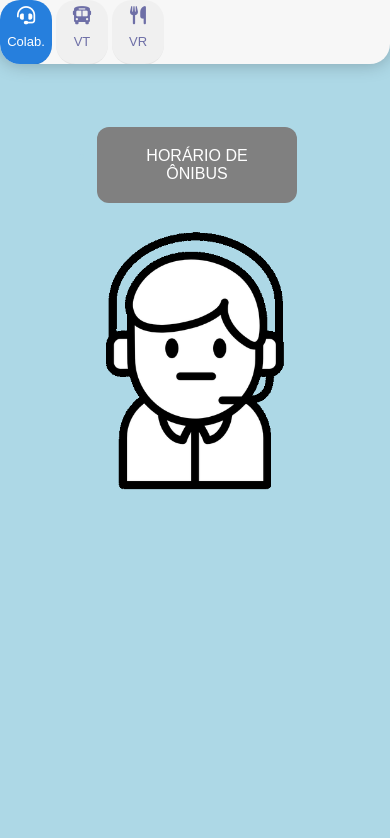
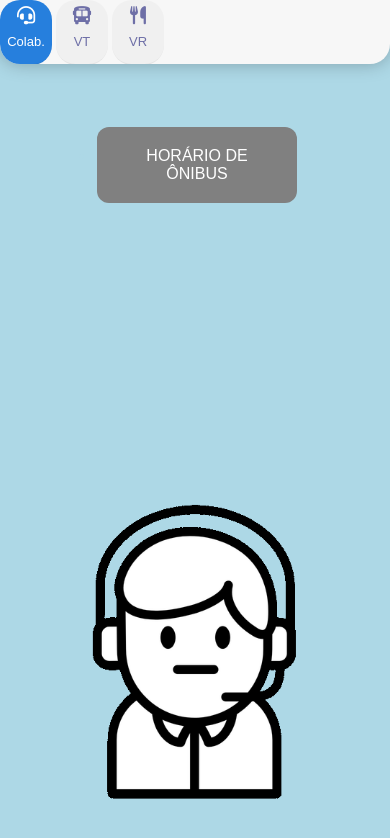
Before and after one commit to Jerizu/almaviva, a plain HTML site: page index.html in a window 390 px wide. Drawn offline with Linux system fonts and the light colour scheme.

Commit message:
alteração responsividade tela comprida

```diff
--- a/style.css
+++ b/style.css
@@ -300,15 +300,27 @@ button:hover{
     }
 }
 
-@media screen and (max-height: 24em) {
+@media screen and (max-height: 950px) {
+
+    .animation {
+        margin: auto;
+        background-image: url("https://github.com/Jerizu/almaviva/blob/main/arquivos/animations/Male%20Call%20center%20Operator.gif?raw=true");
+        background-repeat: no-repeat;
+        background-size: cover;
+        height: 40em;
+        width: 40em;
+        font-size:xx-small;
+        text-align: center;
+        margin-top: 70%;
+
     .menu li,
     .menu-bar {
-        font-size: 85%;
+        font-size: 95%;
         width: auto;
     }
     .menu {
         border-radius: 0px 0px 20px 20px;
-        height: 3.3em;
+        height: 4em;
     }
 }
 
```
